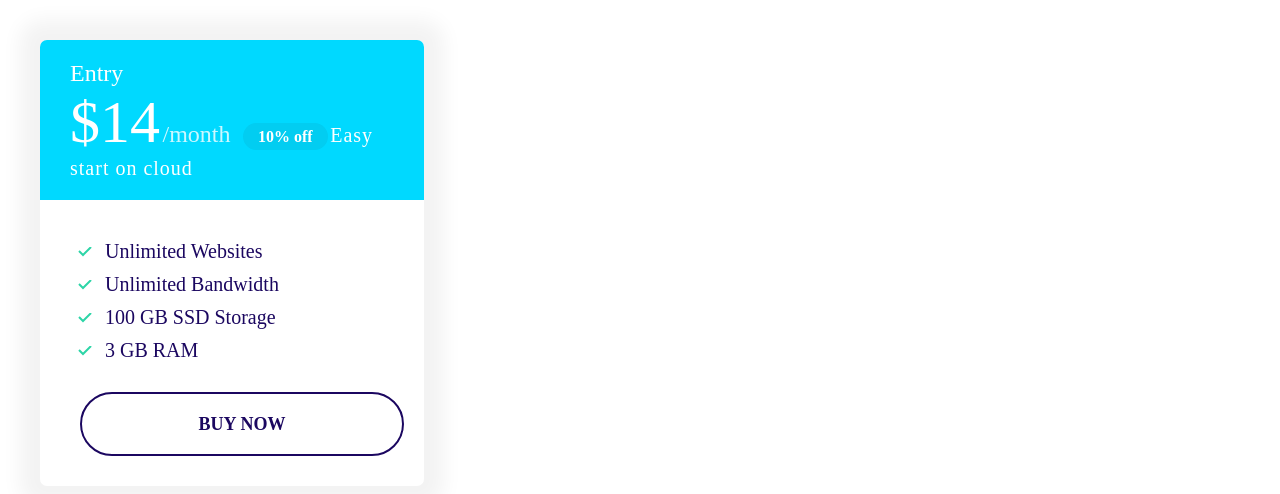
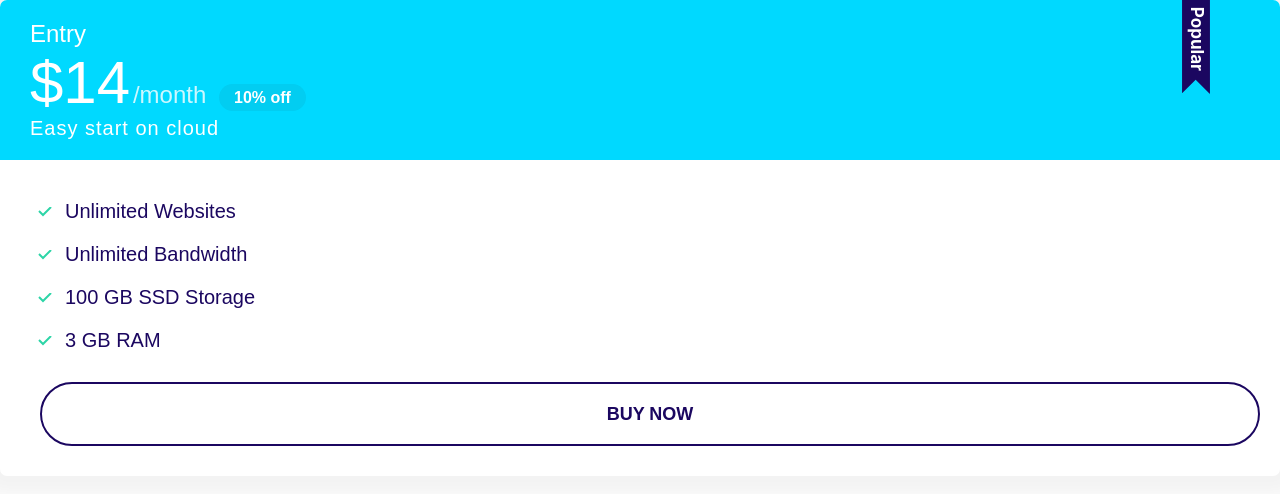
Before and after one commit to AzeemPervez/Web_Project, a plain HTML site: page Web-cards/index.html in a window 1280 px wide. Drawn offline with Linux system fonts and the light colour scheme.

Commit message:
Card-end

```diff
--- a/Web-cards/css/styles.css
+++ b/Web-cards/css/styles.css
@@ -9,6 +9,7 @@
 }
 html{
     font-size: 62.5%;
+    font-family: Arial, Helvetica, sans-serif;
 }
 /* Lists */
 
@@ -103,6 +104,7 @@
 }
 .card__header, .card__body{
     padding: 2rem 3rem;
+    min-width: 90px;
 }
 .card__body{
     font-size: 2rem;
@@ -139,4 +141,39 @@
     font-size: 2rem;
     font-weight: 300;
     letter-spacing: 1px;
+    display: block;
 }
+.plan .list__item{
+    margin-bottom: 2rem;
+}
+.plan--popular .card__header{
+    position: relative;
+}
+.plan--popular .card__header::before{
+    content: url(../images/popular.svg);
+    width: 40px;
+    display: inline-block;
+    position: absolute;
+    top: -6px;
+    right: 5%;
+}
+@media screen and (min-width:1024) {
+    .plan {
+        width: 50px;
+    }
+    .plan__name{
+
+        font-size: 1.4rem;
+    }
+    .plan__price{
+        font-size: 5rem;
+    }
+    .plan__billing-cycle{
+        font-size: 1.6rem;
+
+    }
+    .plan__description{
+        font-size: 1.7rem;
+    }
+
+}
--- a/Web-cards/index.html
+++ b/Web-cards/index.html
@@ -9,10 +9,11 @@
     <link rel="stylesheet" href="css/normalize.css">
 </head>
 <body>
-    <div style="width: 30%; padding: 4rem; display: flex;">
-        <div class="plan">
+    <div >
+        <div class="plan plan--popular">
             <div class="card card--secondary">
                 <header class="card__header">
+
                     <h3 class="plan__name">Entry</h3>
                     <span class="plan__price">$14</span>
                     <span class="plan__billing-cycle">/month</span>
```
Also changed, not shown: Web-cards/images/popular.svg (added).
